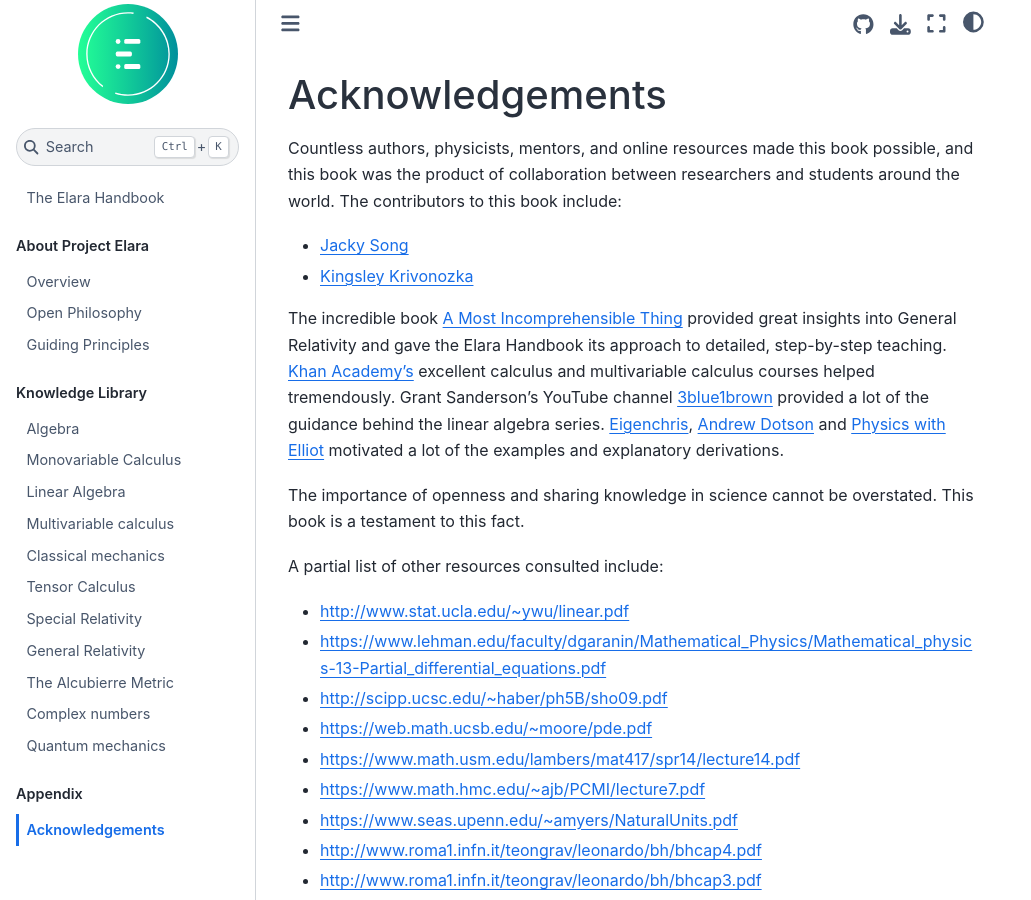
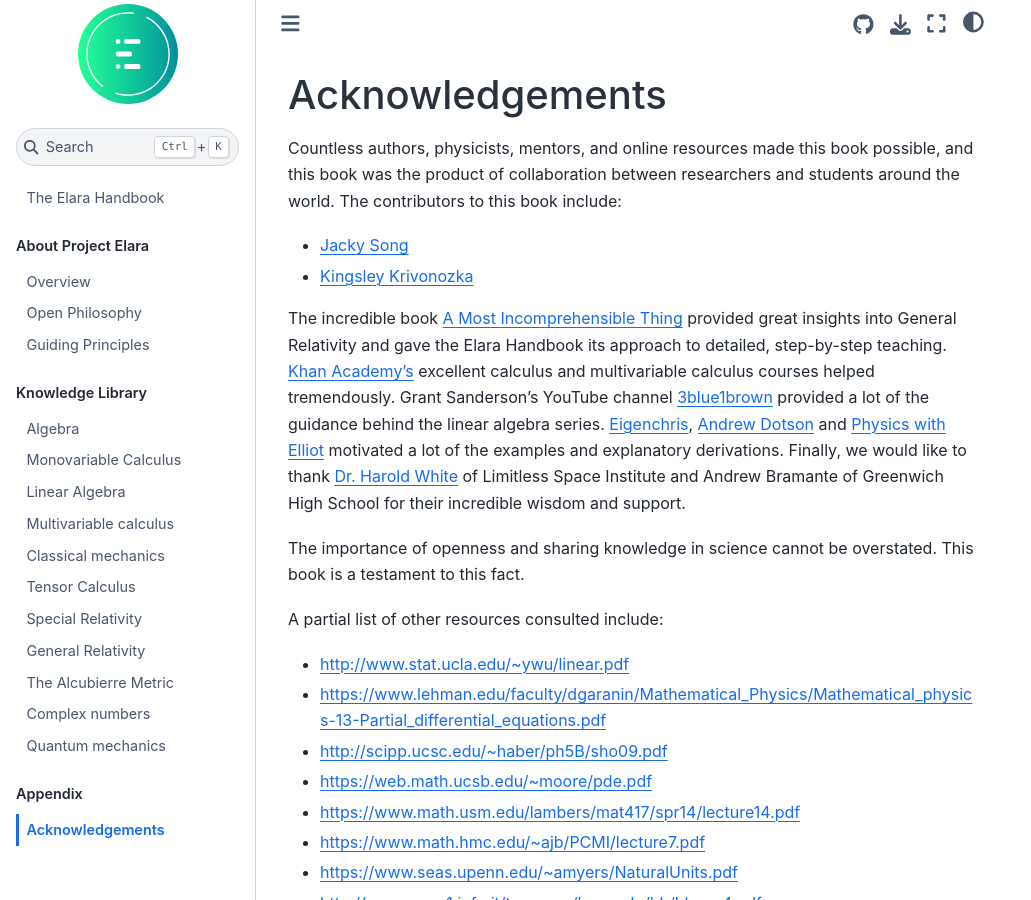
Before and after one commit to elaraproject/elara-handbook, a Jupyter Book: the page built from book/appendix/acknowledgements.md, in a window 1280 px wide and 900 px high. Shown: the whole window, without its empty margins (0-1031 px from the left). Built offline with Jupyter Book 1.0.4 settings and Sphinx 7.4.7 and the Sphinx Book theme 1.1.4, drawn with Linux system fonts in a browser that asks for light colours.

Commit message:
Added sonny and Mr B to acknowledgements

```diff
--- a/book/appendix/acknowledgements.md
+++ b/book/appendix/acknowledgements.md
@@ -5,7 +5,7 @@
 - [Jacky Song](https://github.com/Songtech-0912/)
 - [Kingsley Krivonozka](https://github.com/KingsleyK)
 
-The incredible book [A Most Incomprehensible Thing](https://amostincomprehensiblething.wordpress.com/) provided great insights into General Relativity and gave the Elara Handbook its approach to detailed, step-by-step teaching. [Khan Academy's](khanacademy.org/) excellent calculus and multivariable calculus courses helped tremendously. Grant Sanderson's YouTube channel [3blue1brown](https://www.youtube.com/@3blue1brown) provided a lot of the guidance behind the linear algebra series. [Eigenchris](https://www.youtube.com/@eigenchris), [Andrew Dotson](https://www.youtube.com/@AndrewDotsonvideos) and [Physics with Elliot](https://www.physicswithelliot.com) motivated a lot of the examples and explanatory derivations.
+The incredible book [A Most Incomprehensible Thing](https://amostincomprehensiblething.wordpress.com/) provided great insights into General Relativity and gave the Elara Handbook its approach to detailed, step-by-step teaching. [Khan Academy's](khanacademy.org/) excellent calculus and multivariable calculus courses helped tremendously. Grant Sanderson's YouTube channel [3blue1brown](https://www.youtube.com/@3blue1brown) provided a lot of the guidance behind the linear algebra series. [Eigenchris](https://www.youtube.com/@eigenchris), [Andrew Dotson](https://www.youtube.com/@AndrewDotsonvideos) and [Physics with Elliot](https://www.physicswithelliot.com) motivated a lot of the examples and explanatory derivations. Finally, we would like to thank [Dr. Harold White](https://lsiorg.wpengine.com/sonny-white/) of Limitless Space Institute and Andrew Bramante of Greenwich High School for their incredible wisdom and support.
 
 The importance of openness and sharing knowledge in science cannot be overstated. This book is a testament to this fact.
 
```
